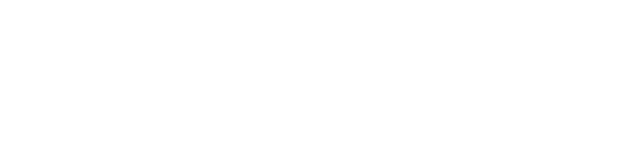
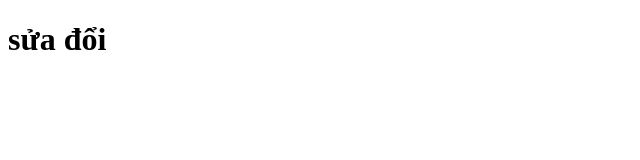
Before and after one commit to Bi1709/ruge2, a plain HTML site: page index.html in a window 1280 px wide. Shown: the whole page, without its empty margins (0-640 px from the left). Drawn offline with Linux system fonts and the light colour scheme.

Commit message:
2ns commit

```diff
--- a/index.html
+++ b/index.html
@@ -5,5 +5,7 @@
     <meta name="viewport" content="width=device-width, initial-scale=1.0" />
     <title>ruge</title>
   </head>
-  <body></body>
+  <body>
+    <h1>sửa đổi</h1>
+  </body>
 </html>
```
